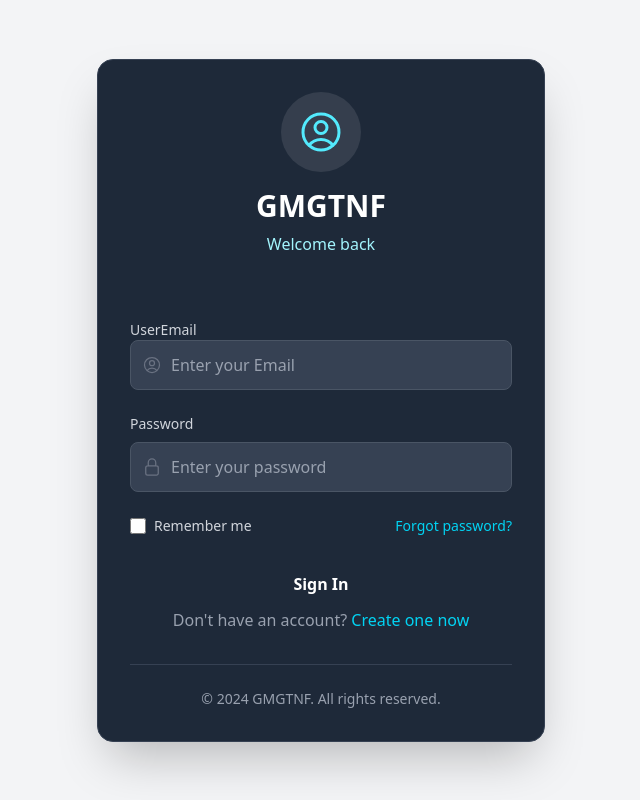
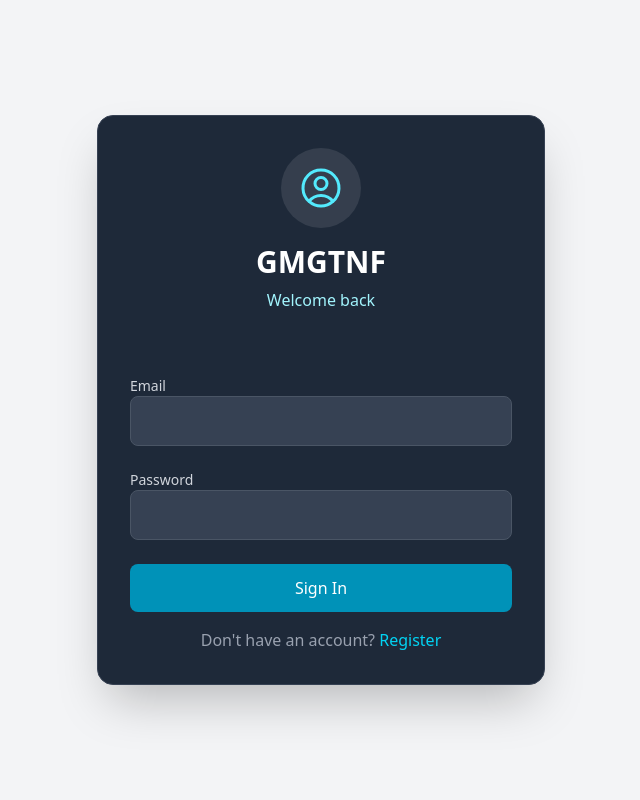
Before and after one commit to ap514-cst/social-media-frontend, a React (Vite) app: page /login in a window 1280 px wide. Shown: the whole page, without its empty margins (319-959 px from the left). Built offline with nearby package versions, Linux system fonts and the light colour scheme.

Commit message:
reg/log/update

```diff
--- a/src/components/Home.jsx
+++ b/src/components/Home.jsx
@@ -23,7 +23,7 @@ const Home = () => {
       )
 
   }, [])
-  console.log(product);
+
 
 
 
--- a/src/components/Login.jsx
+++ b/src/components/Login.jsx
@@ -2,39 +2,52 @@ import { useState } from 'react';
 import { useNavigate, Link } from 'react-router-dom';
 import { UserCircleIcon, LockClosedIcon } from '@heroicons/react/24/outline';
 import axios from "axios";
+
 const Login = ({ setIsAuthenticated }) => {
   const [userEmail, setUserEmail] = useState('');
   const [password, setPassword] = useState('');
-  const [loading,setLoading]=useState(false)
+  const [loading, setLoading] = useState(false);
+  const navigate = useNavigate();
 
   const handleSubmit = async (e) => {
     e.preventDefault();
-    setLoading(true)
-    // Add your authentication logic here
-    await axios.post("https://social-media-backend-2-topf.onrender.com/api/user/login", {
+    setLoading(true);
+
+    try {
+      const res = await axios.post(
+        "https://social-media-backend-2-topf.onrender.com/api/user/login",
+        {
           email: userEmail,
           password: password
-    }).then((res) => {
-      if (!res) {
-        return alert("login failed")
-      } else {
-        setLoading(false)
-        alert("login successful")
+        }
+      );
+
+      // 🔐 JWT TOKEN SAVE
+      const token = res.data.token;
+      localStorage.setItem("token", token);
+
+      // optional: user save
+      localStorage.setItem("user", JSON.stringify(res.data.user));
+
       setIsAuthenticated(true);
+      alert("Login successful");
+
+      navigate("/"); // redirect after login
+
+    } catch (err) {
+      console.log("Login error:", err.response?.data || err.message);
+      alert(err.response?.data?.message || "Login failed");
+    } finally {
+      setLoading(false);
     }
-    }).catch((err) => {
-      console.log("error message:", err.message);
-
-    })
-
-
   };
 
   return (
     <div className="min-h-screen bg-gray-100 flex items-center justify-center p-4">
       <div className="bg-gray-800 rounded-2xl shadow-2xl w-full max-w-md overflow-hidden border border-gray-700">
+
         {/* Header */}
-        <div className=" from-cyan-900 to-blue-900 p-8 text-center">
+        <div className="p-8 text-center">
           <div className="w-20 h-20 mx-auto mb-4 rounded-full bg-white/10 flex items-center justify-center">
             <UserCircleIcon className="w-12 h-12 text-cyan-300" />
           </div>
@@ -45,77 +58,52 @@ const Login = ({ setIsAuthenticated }) => {
         {/* Form */}
         <div className="p-8">
           <form onSubmit={handleSubmit} className="space-y-6">
+
             <div>
-              <label className="block text-gray-300 mb-0 text-sm font-medium">
-                UserEmail
+              <label className="block text-gray-300 text-sm font-medium">
+                Email
               </label>
-              <div className="relative">
-                <div className="absolute inset-y-0 left-0 pl-3 flex items-center pointer-events-none">
-                  <UserCircleIcon className="h-5 w-5 text-gray-500" />
-                </div>
               <input
-                  type="text"
+                type="email"
                 value={userEmail}
                 onChange={(e) => setUserEmail(e.target.value)}
-                  className="w-full pl-10 pr-3 py-3 bg-gray-700 border border-gray-600 rounded-lg focus:outline-none focus:ring-2 focus:ring-cyan-500 focus:border-transparent text-white placeholder-gray-400"
-                  placeholder="Enter your Email"
+                className="w-full pl-3 py-3 bg-gray-700 border border-gray-600 rounded-lg text-white"
                 required
               />
             </div>
-            </div>
 
             <div>
-              <label className="block text-gray-300 mb-2 text-sm font-medium">
+              <label className="block text-gray-300 text-sm font-medium">
                 Password
               </label>
-              <div className="relative">
-                <div className="absolute inset-y-0 left-0 pl-3 flex items-center pointer-events-none">
-                  <LockClosedIcon className="h-5 w-5 text-gray-500" />
-                </div>
               <input
                 type="password"
                 value={password}
                 onChange={(e) => setPassword(e.target.value)}
-                  className="w-full pl-10 pr-3 py-3 bg-gray-700 border border-gray-600 rounded-lg focus:outline-none focus:ring-2 focus:ring-cyan-500 focus:border-transparent text-white placeholder-gray-400"
-                  placeholder="Enter your password"
+                className="w-full pl-3 py-3 bg-gray-700 border border-gray-600 rounded-lg text-white"
                 required
               />
-              </div>
-            </div>
-
-            <div className="flex items-center justify-between">
-              <label className="flex items-center">
-                <input type="checkbox" className="h-4 w-4 text-cyan-600 rounded bg-gray-700 border-gray-600 focus:ring-cyan-500" />
-                <span className="ml-2 text-sm text-gray-300">Remember me</span>
-              </label>
-              <a href="#" className="text-sm text-cyan-400 hover:text-cyan-300">
-                Forgot password?
-              </a>
             </div>
 
             <button
               type="submit"
-              className="w-full py-3 px-4  from-cyan-600 to-blue-600 hover:from-cyan-700 hover:to-blue-700 text-white font-semibold rounded-lg transition-all duration-200 focus:outline-none focus:ring-2 focus:ring-cyan-500 focus:ring-offset-2 focus:ring-offset-gray-800"
+              disabled={loading}
+              className="w-full py-3 bg-cyan-600 hover:bg-cyan-700 text-white rounded-lg"
             >
-              Sign In
+              {loading ? "Logging in..." : "Sign In"}
             </button>
+
           </form>
 
-          <div className="mt-0 text-center">
+          <div className="mt-4 text-center">
             <p className="text-gray-400">
-              Don't have an account?{' '}
-              <Link to="/register" className="text-cyan-400 hover:text-cyan-300 font-medium">
-                Create one now
+              Don't have an account?{" "}
+              <Link to="/register" className="text-cyan-400">
+                Register
               </Link>
             </p>
           </div>
-          {loading && <p className='text-white text-center'>loading..</p>}
 
-          <div className="mt-8 pt-6 border-t border-gray-700">
-            <p className="text-center text-sm text-gray-400">
-              © 2024 GMGTNF. All rights reserved.
-            </p>
-          </div>
         </div>
       </div>
     </div>
--- a/src/components/Register.jsx
+++ b/src/components/Register.jsx
@@ -7,82 +7,97 @@ const Register = () => {
     username: '',
     email: '',
     password: '',
+  });
 
-  });
-  const [loading,setLoading]=useState(false)
-  const navegate=useNavigate()
+  const [loading, setLoading] = useState(false);
+  const navigate = useNavigate();
 
-  const handleSubmit =async (e) => {
+  const handleSubmit = async (e) => {
     e.preventDefault();
-    setLoading(true)
-    // Registration logic here
-   await axios.post("https://social-media-backend-2-topf.onrender.com/api/user/register",{
+    setLoading(true);
 
-      name:formData.username,
-      email:formData.email,
-      password:formData.password
+    try {
+      const res = await axios.post(
+        "https://social-media-backend-2-topf.onrender.com/api/user/register",
+        {
+          name: formData.username,
+          email: formData.email,
+          password: formData.password,
+        }
+      );
 
-    }).then((res)=>{
-      if(!res){
-        return alert("registration failed")
+      // 🔐 Save JWT token
+      localStorage.setItem("token", res.data.token);
+
+      // Save user info
+      localStorage.setItem("user", JSON.stringify(res.data.user));
+
+      alert("Registration successful");
+      navigate("/");
+
+    } catch (err) {
+      console.log("Register error:", err.response?.data || err.message);
+      alert(err.response?.data?.message || "Registration failed");
+    } finally {
+      setLoading(false);
     }
-
-      else{
-        setLoading(false)
-        alert("registration successful");
-        localStorage.setItem("userInfo",JSON.stringify(res.data));
-        navegate("/login")
-
-      }
-
-    }).catch((err)=>{
-      alert("no data found")
-      console.log("error message:",err.message);
-
-    })
   };
 
   return (
     <div className="min-h-screen bg-gray-900 flex items-center justify-center p-4">
       <div className="bg-gray-800 rounded-2xl p-8 w-full max-w-md">
+
         <h2 className="text-2xl font-bold text-white mb-6">Create Account</h2>
+
         <form onSubmit={handleSubmit} className="space-y-4">
-          {/* Registration form fields */}
-          <div>
+
           <input
             type="text"
             placeholder="Username"
-              onChange={(e)=>{setFormData({...formData,username:e.target.value})}}
+            required
+            onChange={(e) =>
+              setFormData({ ...formData, username: e.target.value })
+            }
             className="w-full p-3 bg-gray-700 border border-gray-600 rounded-lg text-white"
           />
-          </div>
-          <div>
+
           <input
             type="email"
             placeholder="Email"
-              onChange={(e)=>{setFormData({...formData,email:e.target.value})}}
+            required
+            onChange={(e) =>
+              setFormData({ ...formData, email: e.target.value })
+            }
             className="w-full p-3 bg-gray-700 border border-gray-600 rounded-lg text-white"
           />
-          </div>
-          <div>
+
           <input
             type="password"
             placeholder="Password"
-              onChange={(e)=>{setFormData({...formData,password:e.target.value})}}
+            required
+            onChange={(e) =>
+              setFormData({ ...formData, password: e.target.value })
+            }
             className="w-full p-3 bg-gray-700 border border-gray-600 rounded-lg text-white"
           />
-          </div>
+
           <button
             type="submit"
+            disabled={loading}
             className="w-full p-3 bg-cyan-600 hover:bg-cyan-700 rounded-lg text-white"
           >
-            Register
+            {loading ? "Registering..." : "Register"}
           </button>
+
         </form>
-        {loading && <p className='text-white text-center'>Loading..</p>}
+
         <p className="mt-4 text-gray-400">
-          Already have an account? <Link to="/login" className="text-cyan-400">Login</Link>
+          Already have an account?{" "}
+          <Link to="/login" className="text-cyan-400">
+            Login
+          </Link>
         </p>
+
       </div>
     </div>
   );
```
Lines whose indentation alone changed are shown as unchanged.
